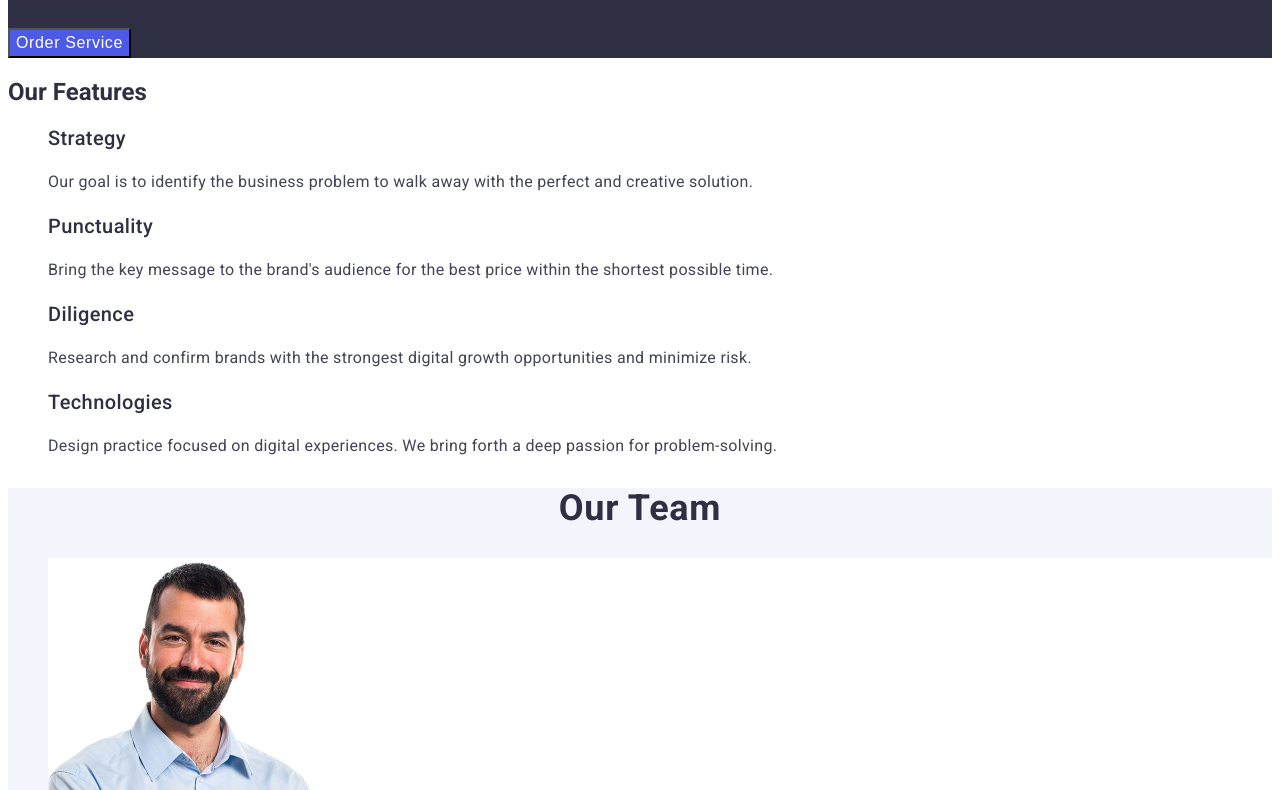
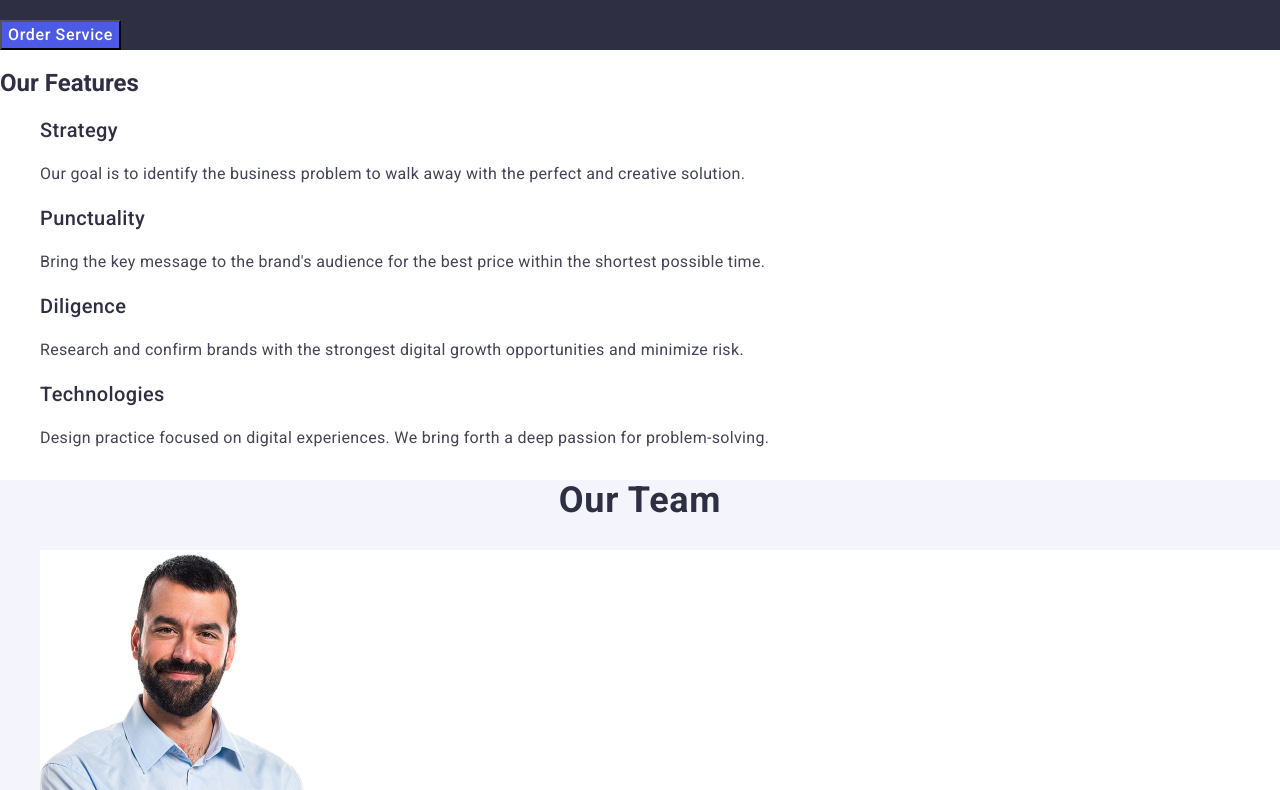
Before and after one commit to zhannashost-code/goit-markup-hw-02, a plain HTML site: page index.html in a window 1280 px wide. Shown: the part 306-1096 px from the top of the page. Drawn offline with nearby package versions, Linux system fonts and the light colour scheme.

Commit message:
add files

```diff
--- a/index.html
+++ b/index.html
@@ -4,11 +4,17 @@
     <meta charset="UTF-8" />
     <meta name="viewport" content="width=device-width, initial-scale=1.0" />
     <title>WebStudio</title>
-    <link rel="stylesheet" href="./css/styles.css" />
     <link
-      href="https://fonts.googleapis.com/css2?family=Raleway:wght@700&family=Roboto:wght@400;500;700&display=swap"
+      rel="stylesheet"
+      href="https://cdnjs.cloudflare.com/ajax/libs/modern-normalize/3.0.1/modern-normalize.min.css"
+    />
+    <link rel="preconnect" href="https://fonts.googleapis.com" />
+    <link rel="preconnect" href="https://fonts.gstatic.com" crossorigin />
+    <link
+      href="https://fonts.googleapis.com/css2?family=Raleway:ital,wght@0,100..900;1,100..900&family=Roboto:ital,wght@0,100..900;1,100..900&display=swap"
       rel="stylesheet"
     />
+    <link rel="stylesheet" href="./css/styles.css" />
   </head>
   <body>
     <header class="page-header">
```
